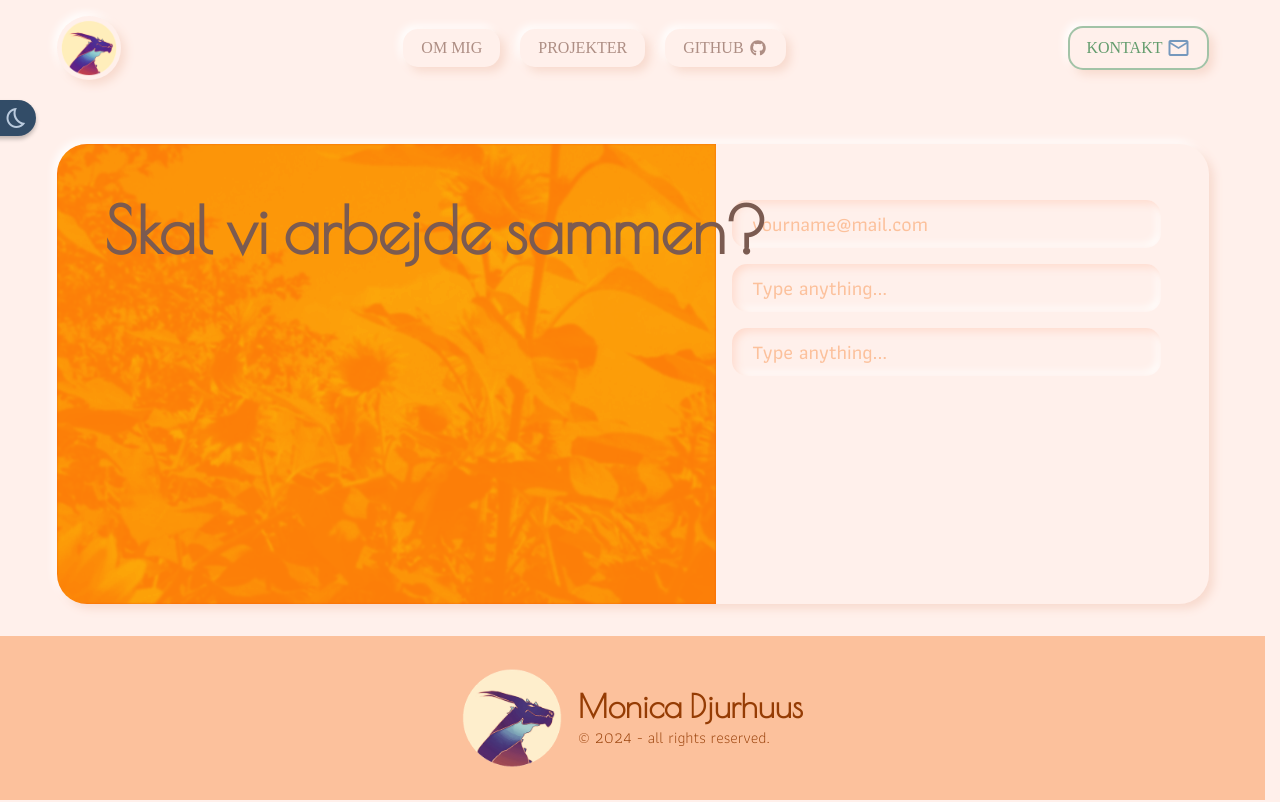
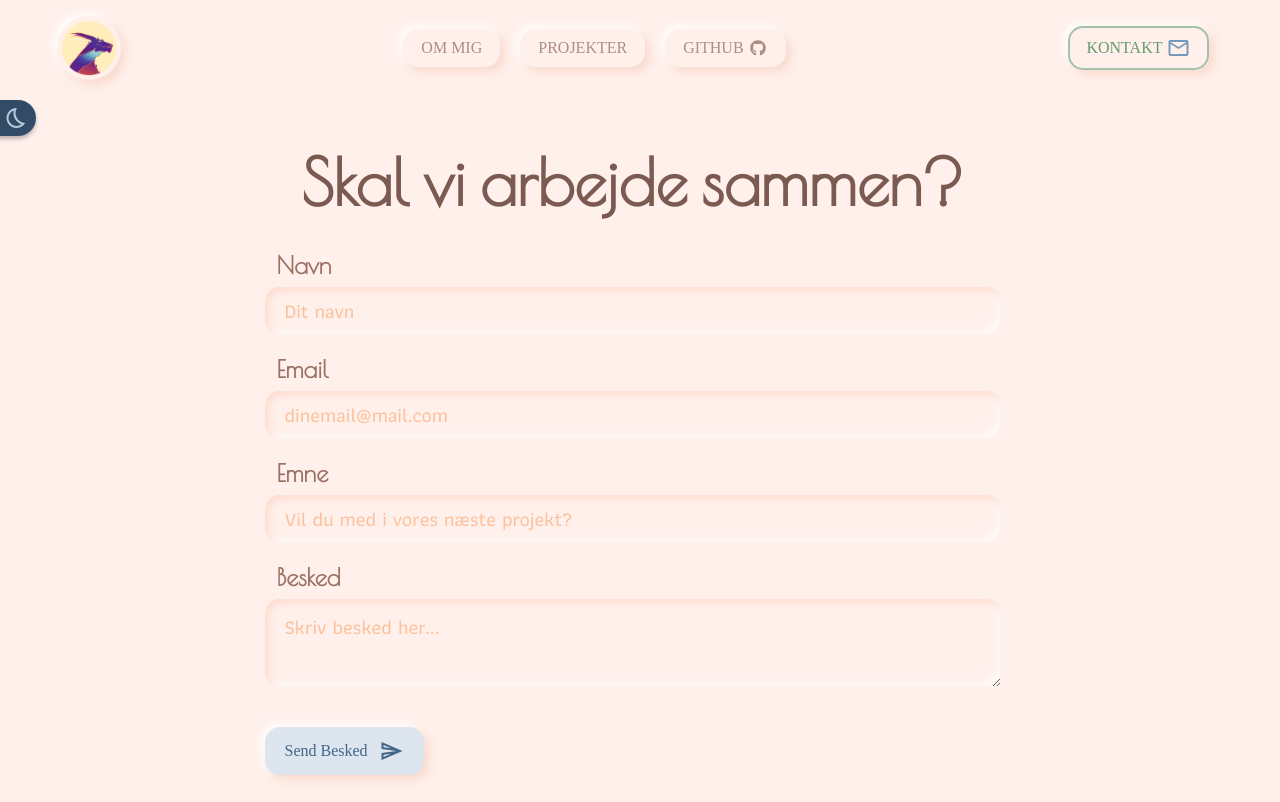
Before and after one commit to WeeWillow/portfolio, a Vue app: page /contact in a window 1280 px wide. Shown: the top 802 px of the page. Built offline with nearby package versions, Linux system fonts and the light colour scheme; a web font is replaced by a local one.

Commit message:
updated contact view and component

```diff
--- a/src/components/modules/ContactForm.vue
+++ b/src/components/modules/ContactForm.vue
@@ -1,23 +1,68 @@
 <script setup>
+// script from web3forms
+// https://docs.web3forms.com/how-to-guides/js-frameworks/vue-js
 
+import { ref } from "vue";
+const WEB3FORMS_ACCESS_KEY = '4ff1a987-3c88-4e52-9fa5-35a2244648b9';
+const name = ref("")
+const email = ref("")
+const message = ref("")
+const subject = ref("");
+
+const submitForm = async () => {
+  const response = await fetch("https://api.web3forms.com/submit", {
+    method: "POST",
+    headers: {
+      "Content-Type": "application/json",
+      Accept: "application/json",
+    },
+    body: JSON.stringify({
+      access_key: WEB3FORMS_ACCESS_KEY,
+      name: name.value,
+      email: email.value,
+      message: message.value,
+      subject: subject.value,
+    }),
+  });
+  const result = await response.json();
+  if (result.success) {
+    console.log(result);
+    alert(result.message);
+  }
+}
 </script>
 
 <template>
-<div class="form">
-  <input type="email" class="inputContainer" placeholder="yourname@mail.com">
-  <input type="email" class="inputContainer" placeholder="Type anything...">
-  <input type="email" class="inputContainer" placeholder="Type anything...">
-</div>
+<form @submit.prevent="submitForm" class="form">
+    <!-- Name Input -->
+     <label for="name">Navn</label>
+     <input type="text" name="name" id="name" class="input-container" placeholder="Dit navn" v-model="name" required>
+
+     <!-- Email Input -->
+     <label for="email">Email</label>
+     <input type="email" name="email" id="email" class="input-container" placeholder="dinemail@mail.com" v-model="email" required>
+
+     <!-- Email Input -->
+     <label for="subject">Emne</label>
+     <input type="text" name="subject" id="subject" class="input-container" placeholder="Vil du med i vores næste projekt?" v-model="subject" required>
+
+     <!-- Message Input -->
+     <label for="message">Besked</label>
+    <textarea class="input-container" name="message" id="message" placeholder="Skriv besked her..." v-model="message" required></textarea>
+
+    <!-- Submit Button -->
+    <button type="submit" class="submit-btn neum">Send Besked<span class="material-icons-outlined">send</span></button>
+  </form>
 </template>
 
 <style scoped lang="scss">
-.inputContainer {
-  /* size */
-  height: var(--base-300);
+
+.input-container {
+  min-height: var(--base-300);
   width: 100%;
 
   /* visual */
-  margin: var(--base-50) 0;
+  margin: var(--base-50) 0 var(--base-125) 0;
   border: none;
   border-radius: var(--round-50);
   padding-left: var(--base-125);
@@ -40,7 +85,53 @@
   }
 }
 
-input {
+textarea {
+  min-height: var(--base-400) !important;
+  width: 100%;
+  resize: vertical;
+  padding: var(--base-75) 0;
+}
+
+label {
+  font-family: var(--font-title);
+  font-weight: 600;
+  font-size: var(--base-150);
+  padding: 0 var(--base-75);
+  color: var(--text-500);
+}
+
+.submit-btn {
+  display: flex;
+  gap: var(--base-75);
+  align-items: center;
+  margin-top: var(--base);
+  padding: var(--base-75) var(--base-125);
+  color: var(--accent-600);
+  background: var(--accent-100);
+  font-size: var(--base);
+  border: none;
+  border-radius: var(--round-50);
+
+  transition: all 0.25s ease-in-out;
+
+  &:hover {
+    background: var(--accent-base);
+    color: var(--accent-200);
+    span {
+      animation: spin 1.2s cubic-bezier(.25, 1.5, .2, 1);
+      transform: scale(1.5);
+    }
+  }
+
+  &:active {
+    box-shadow: var(--neum-inset);
+  }
+
+}
+
+input, textarea {
   transition: all 0.25s ease-in-out;
 }
+
+
 </style>
--- a/src/views/ContactView.vue
+++ b/src/views/ContactView.vue
@@ -6,103 +6,31 @@ import ContactForm from '@/components/modules/ContactForm.vue';
 
 <template>
   <section>
-    <article class="neum raisedPlatform">
-      <div class="contact-cover">
-        <img src="/assets/img/sunflowers.jpg" alt="field of sunflowers, credit to kilarov zaneit, unsplash">
-      </div>
-
-      <div class="cover-content">
-        <h1>Skal vi arbejde sammen?</h1>
-      </div>
-
-      <section class="contact-form">
-        <ContactForm />
-      </section>
-    </article>
+    <h1>Skal vi arbejde sammen?</h1>
+    <ContactForm />
   </section>
 </template>
 
 <style scoped lang="scss">
-
-article {
-  height: 100%;
-  width: 100%;
-  overflow: hidden;
-
-  position: relative;
-}
-
-.raisedPlatform {
-  display: grid;
-  grid-template-columns: var(--base-200) 1fr .7fr var(--base-200);
-  grid-template-rows: var(--base-200) 1fr var(--base-200);
-  gap: var(--base);
-
-  border-radius: var(--round-general);
-}
-
-.contact-cover {
-  position: absolute;
-  z-index: 1;
-
-  grid-column: 1 / 3;
-  grid-row: 1 / -1;
-
-  height: 100%;
-  width: 100%;
-  overflow: hidden;
-
-  img {
-    height: 100%;
-    width: 100%;
-    object-fit: cover;
-
-    filter: sepia(.3) opacity(.45) contrast(.25) blur(1px);
-    mix-blend-mode: color-dodge;
+section {
+  h1 {
+    text-align: center;
+    margin-bottom: var(--base-200);
   }
-}
-
-[data-theme="light"] {
-  .contact-cover {
-    background: var(--primary-500) ;
-  }
-}
-
-[data-theme="dark"] {
-  .contact-cover {
-    background: var(--primary-300) ;
-  }
-}
-
-
-.cover-content, .contact-form {
-  grid-row: 2;
-}
-
-.cover-content {
-  grid-column: 2;
-
-  position: absolute;
-  z-index: 2;
-}
-
-.contact-form {
-  grid-column: 3;
+  min-width: 50vw;
+  max-width: 80vw;
+  padding: 0 var(--base-900);
+  margin: 0 auto;
 }
 
 @media screen and (max-width: 1200px) {
-  .raisedPlatform {
-    grid-template-columns: var(--base-150) 1fr .7fr var(--base-150);
-    grid-template-rows: var(--base-150) 1fr var(--base-150);
-    gap: var(--base-150);
-  }
+ section {
+   h1 {
+     font-size: var(--base-200);
+   }
+  width: 100vh;
+  padding: 0;
 }
 
-@media screen and (max-width: 900px) {
-  .raisedPlatform {
-    grid-template-columns: var(--base) 1fr .7fr var(--base);
-    grid-template-rows: var(--base-75) 1fr var(--base-75);
-    gap: var(--base);
-  }
 }
 </style>
```
Also changed, not shown: 1 other file (tests, documents, lock files or other folders).
